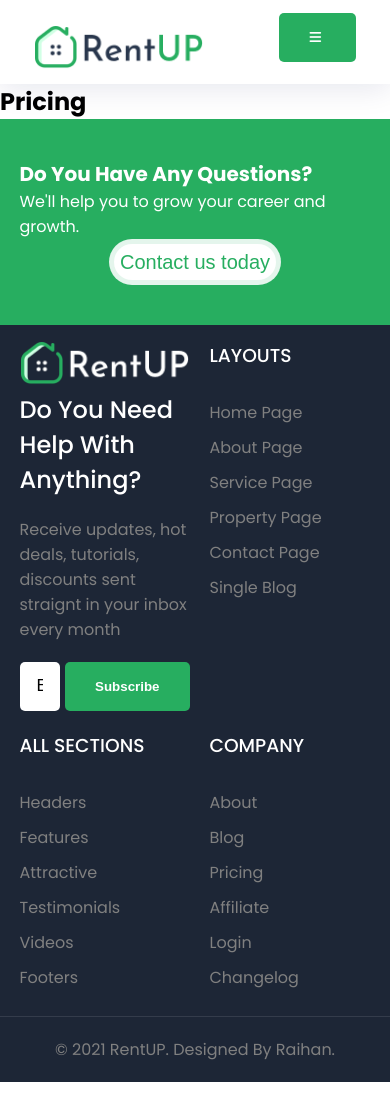
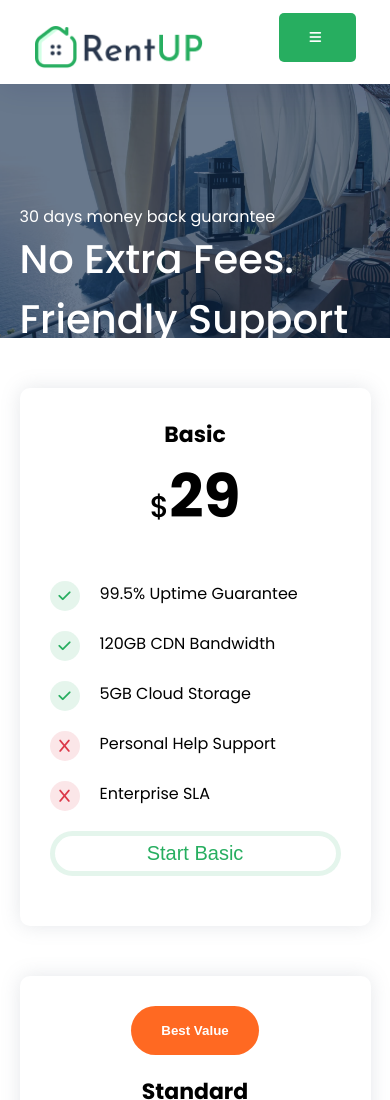
Before and after one commit to Raihan567/rentUp, a React (Create React App) app: page /pricing in a window 390 px wide. Shown: the top 1100 px of the page. Built offline with nearby package versions, Linux system fonts and the light colour scheme.

Commit message:
About section complete with responsive

```diff
--- a/src/components/About/About.css
+++ b/src/components/About/About.css
@@ -0,0 +1,25 @@
+.about {
+  margin-bottom: 80px;
+}
+.about .heading {
+  text-align: left;
+  width: 100%;
+  margin-bottom: 30px;
+}
+.about p {
+  font-size: 15px;
+  padding-right: 30px;
+  margin-bottom: 20px;
+  line-height: 30px;
+}
+@media screen and (max-width: 768px) {
+  .about .container {
+    flex-direction: column;
+  }
+  .about p {
+    padding: 0;
+  }
+  .about .container img {
+    margin-top: 50px;
+  }
+}
--- a/src/components/About/About.jsx
+++ b/src/components/About/About.jsx
@@ -1,10 +1,37 @@
-import React from 'react';
-import './About.css'
+import React from "react";
+import Back from "../Common/Back";
+import "./About.css";
+import img from "../images/about.jpg";
+import Heading from "../Common/Heading";
 const About = () => {
   return (
-    <div>
-      <h2>About</h2>
-    </div>
+    <>
+      <section className="about">
+        <Back name="About-Us" title="About us - Who we are?" cover={img} />
+        <div className="container flex mtop">
+          <div className="left row">
+            <Heading
+              title="Out Agency Story"
+              subtitle="Check out our company story and work process"
+            />
+            <p>
+              Lorem ipsum dolor sit amet consectetur adipisicing elit. Dolores
+              aliquid quos modi veritatis sit iste ex cum deleniti facilis
+              reprehenderit?
+            </p>
+            <p>
+              Lorem ipsum dolor sit amet consectetur adipisicing elit. Dolores
+              aliquid quos modi veritatis sit iste ex cum deleniti facilis
+              reprehenderit?
+            </p>
+            <button className="btn2">More about us</button>
+          </div>
+          <div className="right row">
+            <img src="./immio.jpg" alt="" />
+          </div>
+        </div>
+      </section>
+    </>
   );
 };
 
--- a/src/components/Blog/Blog.jsx
+++ b/src/components/Blog/Blog.jsx
@@ -1,9 +1,12 @@
 import React from 'react';
+import Back from '../Common/Back';
 const Blog = () => {
   return (
-    <div>
-      <h2>Blog</h2>
-    </div>
+    <>
+    <section className="blog mb">
+      <Back name="Blog" title= "Now what's going on in the world" />
+    </section>
+    </>
   );
 };
 
--- a/src/components/Home/Price/Price.css
+++ b/src/components/Home/Price/Price.css
@@ -0,0 +1,55 @@
+.price {
+  text-align: center;
+}
+.price .content .box {
+  width: 31.5%;
+  padding: 30px;
+  border-radius: 10px;
+}
+.price button {
+  margin-bottom: 20px;
+}
+.price .box:nth-child(1) .topbtn button,
+.price .box:nth-child(3) .topbtn button {
+  display: none;
+}
+.price h3 {
+  font-size: 22px;
+}
+.price h1 {
+  font-size: 60px;
+}
+.price h1 span {
+  font-size: 30px;
+  font-weight: 500;
+}
+.price ul {
+  margin-top: 40px;
+}
+.price ul li {
+  display: flex;
+  margin-bottom: 20px;
+}
+.price label {
+  width: 30px;
+  height: 30px;
+  line-height: 30px;
+  border-radius: 50%;
+  margin-right: 20px;
+}
+
+.price .btn5 {
+  width: 100%;
+}
+@media screen and (max-width: 800px) {
+  .price .content {
+    flex-direction: column;
+  }
+
+  .price .content .box {
+    width: 100%;
+    padding: 30px;
+    border-radius: 10px;
+    margin-bottom: 50px;
+  }
+}
--- a/src/components/Home/Price/Price.jsx
+++ b/src/components/Home/Price/Price.jsx
@@ -1,16 +1,17 @@
 import React from "react";
 import Heading from "../../Common/Heading";
 import "./Price.css";
+import PriceCard from "./PriceCard";
 const Price = () => {
   return (
     <>
-      <div className="content padding">
+      <div className="price padding">
         <div className="container">
           <Heading
             title="Select Your Package"
             subtitle="At vero eos et accusamus et iusto odio dignissimos ducimus qui blanditiis praesentium voluptatum deleniti atque corrupti quos dolores."
           ></Heading>
-
+          <PriceCard />
         </div>
       </div>
     </>
--- a/src/components/Home/Price/PriceCard.jsx
+++ b/src/components/Home/Price/PriceCard.jsx
@@ -1,10 +1,53 @@
-import React from 'react';
-
+import React from "react";
+import { price } from "../../Data/Data";
 const PriceCard = () => {
   return (
-    <div>
-      <h2>PriceCard</h2>
-    </div>
+    <>
+      <div className="content flex mtop">
+        {price.map((item, index) => (
+          <div className="box shadow" key={index}>
+            <div className="topbtn">
+              <button className="btn3">{item.best}</button>
+            </div>
+            <h3>{item.plan}</h3>
+            <h1>
+              <span>$</span>
+              {item.price}
+            </h1>
+            <p>{item.text}</p>
+            <ul>
+              {item.list.map((val) => {
+                const { icon, text, change } = val;
+                return (
+                  <li>
+                    <label
+                      style={{
+                        background:
+                          change === "color" ? "#dc35451f" : "#27ae601f",
+                        color: change === "color" ? "#dc3848" : "#27ae60",
+                      }}
+                    >
+                      {icon}
+                    </label>
+                    <p>{text}</p>
+                  </li>
+                );
+              })}
+            </ul>
+
+            <button
+              className="btn5"
+              style={{
+                background: item.plan === "Standard" ? "#27ae60" : "#fff",
+                color: item.plan === "Standard" ? "#fff" : "#27ae60",
+              }}
+            >
+              Start {item.plan}
+            </button>
+          </div>
+        ))}
+      </div>
+    </>
   );
 };
 
--- a/src/components/Home/Recent/RecentCard.jsx
+++ b/src/components/Home/Recent/RecentCard.jsx
@@ -27,7 +27,7 @@
                 </div>
                 <h4>{name}</h4>
                 <p>
-                  <i className="fa fa-location-dot">{location}</i>
+                  <i className="fa fa-location-dot"></i>{location}
                 </p>
               </div>
               <div className="button flex">
--- a/src/components/Pricing/Pricing.jsx
+++ b/src/components/Pricing/Pricing.jsx
@@ -1,10 +1,21 @@
-import React from 'react';
-
+import React from "react";
+import Back from "../Common/Back";
+import img from "../images/pricing.jpg";
+import PriceCard from "../Home/Price/PriceCard";
 const Pricing = () => {
   return (
-    <div>
-      <h2>Pricing</h2>
-    </div>
+    <>
+      <section className="pricing mb">
+        <Back
+          name="30 days money back guarantee"
+          title="No Extra Fees. Friendly Support"
+          cover={img}
+        ></Back>
+        <div className="container price">
+          <PriceCard />
+        </div>
+      </section>
+    </>
   );
 };
 
--- a/src/components/Services/Services.jsx
+++ b/src/components/Services/Services.jsx
@@ -1,10 +1,18 @@
-import React from 'react';
-
+import React from "react";
+import Back from "../Common/Back";
+import img from "../images/services.jpg";
+import FeatureCard from "../Home/Feature/FeatureCard";
+import '../Home/Feature/Feature.css'
 const Services = () => {
   return (
-    <div>
-      <h2>Services</h2>
-    </div>
+    <>
+      <section className="services mb">
+        <Back name="Services" title="Services -All Services" cover={img} />
+        <div className="feature container">
+          <FeatureCard />
+        </div>
+      </section>
+    </>
   );
 };
 
```
